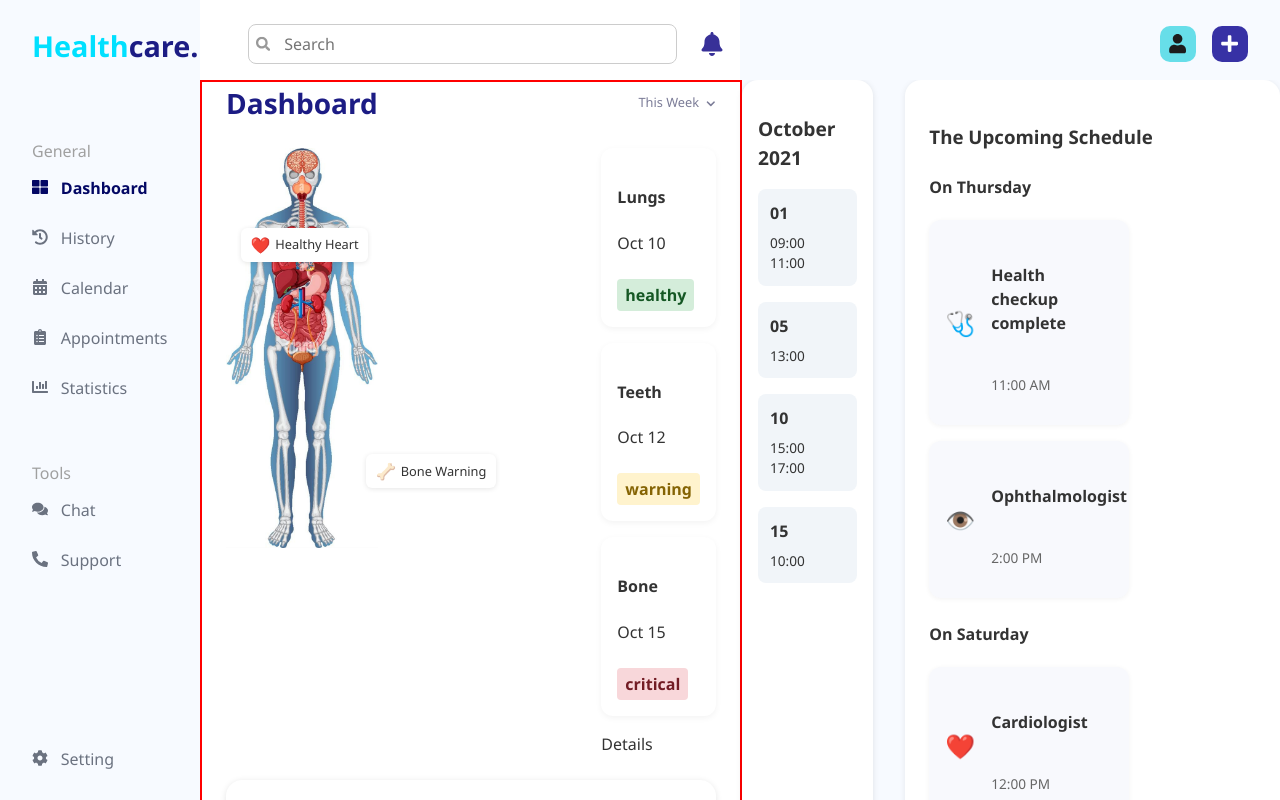
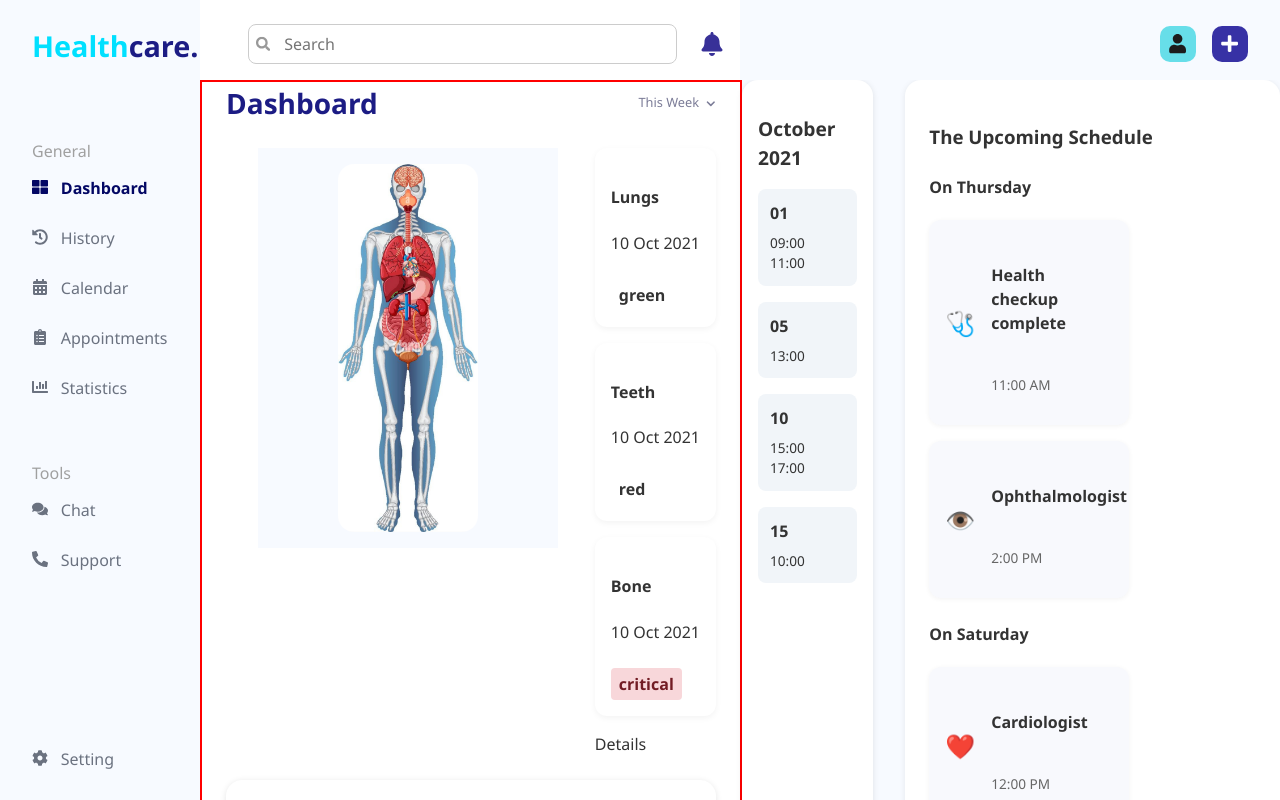
Before and after one commit to ajay-9/HealthCareDashboard, a React (Vite) app in the folder healthcare-dashboard/: page / in a window 1280 px wide. Built offline with nearby package versions, Linux system fonts and the light colour scheme.

Commit message:
Fix folder name casing for DashboardOverview

```diff
--- a/healthcare-dashboard/src/components/Dashboard/DashboardOverview/AnatomySection.jsx
+++ b/healthcare-dashboard/src/components/Dashboard/DashboardOverview/AnatomySection.jsx
@@ -1,19 +1,17 @@
 import styles from './AnatomySection.module.css';
 import { anatomyData } from '../../../data/healthData';
 import bodyImage from '../../../assets/body.png';
-
-<img src={bodyImage} alt="Body Illustration" className={styles.bodyImage} />
+import HealthIndicators from './HealthIndicators';
 
 
 function AnatomySection() {
   return (
     <div className={styles.container}>
       <img src={bodyImage} alt="Body Illustration" className={styles.bodyImage} />
-      {anatomyData.map((item, index) => (
-        <div key={index} className={`${styles.indicator} ${styles[item.position]}`}>
-          <span className={styles.status}>{item.statusIcon}</span> {item.label}
-        </div>
+      {anatomyData.map((item, idx) => (
+        <HealthIndicators icon = {anatomyData.stausIcon} label={anatomyData.label}/>
       ))}
+
     </div>
   );
 }
--- a/healthcare-dashboard/src/components/Dashboard/DashboardOverview/AnatomySection.module.css
+++ b/healthcare-dashboard/src/components/Dashboard/DashboardOverview/AnatomySection.module.css
@@ -3,6 +3,12 @@
   width: 300px;
   max-height: 400px;
   display: flex;
+  align-items: center;
+  justify-content: center;
+  background-color: #f7faff;
+  padding: 1rem 0;
+  margin-left: 2rem;
+
 }
 
 .bodyImage {
@@ -10,6 +16,9 @@
   width: auto;
   height: auto;
   object-fit: contain;
+  border-radius: 1rem;
+  background-color: #f7faff;
+
 }
 
 .indicator {
--- /dev/null
+++ b/healthcare-dashboard/src/components/Dashboard/DashboardOverview/HealthIndicators.jsx
@@ -0,0 +1,12 @@
+import { anatomyData } from '../../../data/healthData';
+
+
+function HealthIndicators({icon, name}) {
+  return (
+    <div>
+        <span>{icon}</span><span>{name}</span>
+    </div>
+  )
+}
+
+export default HealthIndicators
--- a/healthcare-dashboard/src/data/healthData.js
+++ b/healthcare-dashboard/src/data/healthData.js
@@ -1,10 +1,12 @@
+import {FaHeart, FaBone} from 'react-icons/fa';
+
 export const anatomyData = [
-  { label: "Healthy Heart", statusIcon: "❤️", position: "topLeft" },
-  { label: "Bone Warning", statusIcon: "🦴", position: "bottomRight" },
+  { label: "Healthy Heart", statusIcon: <FaHeart />, position: "topRight" },
+  { label: "Healthy Leg", statusIcon: <FaBone />, position: "bottomLeft" },
 ];
 
 export const healthCards = [
-  { name: "Lungs", date: "Oct 10", status: "healthy" },
-  { name: "Teeth", date: "Oct 12", status: "warning" },
-  { name: "Bone", date: "Oct 15", status: "critical" },
+  { name: "Lungs", date: "10 Oct 2021", status: "green" },
+  { name: "Teeth", date: "10 Oct 2021", status: "red" },
+  { name: "Bone", date: "10 Oct 2021", status: "critical" },
 ];
```
Also changed, not shown: healthcare-dashboard/src/components/Dashboard/DashboardOverview/HealthIndicators.module.css (added).
